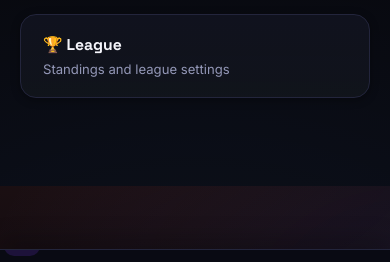
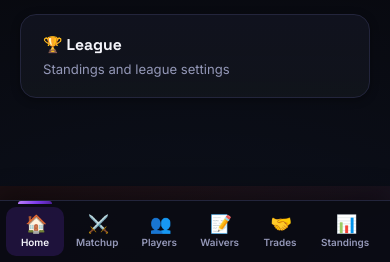
Before and after one commit to cmohalloran11-cell/rivyl, a Flask app: page /leagues/1/home in a window 390 px wide. Shown: the part 658-920 px from the top of the page. Run offline with Flask 3, Linux system fonts and the light colour scheme; a database or web service that is not in the repository returns one stand-in record (values such as "Sample title"); some libraries are stand-ins or nearby versions.

Commit message:
Fix mobile nav (was completely invisible) and horizontal page overflow
User asked to check the site on mobile -- found two real, live bugs, both
now fixed and verified at 375px width.

1. The entire bottom nav bar was invisible. base.html wraps
   {% block league_nav %} in <nav class="league-tabs">, and the
   league_tabs() macro ALSO wrapped its own output in a second
   <nav class="league-tabs"> -- a pre-existing structural duplication that
   happened to render fine on desktop (plain flex flow) but broke outright
   on mobile, where that class gets position:fixed/bottom:0 treatment:
   applied to two nested elements, it collapsed to a 13px-tall strip pinned
   1800px below the actual viewport. Fixed by removing the macro's own
   wrapper -- base.html's is the only one now.

   Also converted the strip itself from a squeeze-everything-into-one-row
   layout (built when the nav had ~7 items) to a horizontally-scrolling one,
   since it now has 11 after this session's page additions -- explicitly
   the platform spec's own sanctioned mobile pattern ("horizontal scrolling
   tabs"), not a workaround. Added a small inline script to scroll the
   active tab into view on load, since e.g. landing on Standings (tab 8 of
   11) with an unscrolled strip would show no indication of where you are.

2. Several pages panned the whole page body sideways on narrow viewports
   instead of scrolling their table in place -- .teams-table is used bare
   (no wrapping scroll container) in league_home, standings, matchup, team,
   player_profile, and waivers. Rather than add a wrapper div to each of
   those six templates individually, gave .teams-table itself a mobile
   fallback: display:block + overflow-x:auto so the table hosts its own
   horizontal scrollbar. Needed !important on overflow-x specifically --
   the base .teams-table rule (later in the cascade, for an unrelated
   reason: clipping rounded corners) sets the shorthand overflow:hidden,
   which otherwise wins on source order despite the media query.

Verified at 375px on: league home, standings (scrolled a table horizontally
and confirmed the page itself never moved), waivers, draft results, team,
matchup, draft room, and insights -- zero horizontal page overflow on any
of them, nav visible and legible with the active tab scrolled into view on
each. Desktop sidebar confirmed unchanged (same visual result, just one
fewer redundant DOM element).

Co-Authored-By: Claude Sonnet 5 <noreply@anthropic.com>

```diff
--- a/static/style.css
+++ b/static/style.css
@@ -290,8 +290,12 @@ button, .btn, .btn-small, input, select {
     left: 0;
     right: 0;
     flex-direction: row;
-    justify-content: space-around;
-    padding: 6px 4px;
+    justify-content: flex-start;
+    overflow-x: auto;
+    overflow-y: hidden;
+    -webkit-overflow-scrolling: touch;
+    scrollbar-width: none;
+    padding: 6px 6px;
     border-top: 1px solid var(--border);
     background: rgba(10, 11, 20, 0.94);
     backdrop-filter: blur(10px);
@@ -299,17 +303,29 @@ button, .btn, .btn-small, input, select {
     box-shadow: 0 -6px 24px rgba(0, 0, 0, 0.4);
     z-index: 45;
   }
+  .league-tabs::-webkit-scrollbar { display: none; }
   .league-tab {
     flex-direction: column;
     gap: 2px;
-    padding: 6px 4px 8px;
+    padding: 6px 10px 8px;
     font-size: 0.62rem;
-    flex: 1;
+    flex: 0 0 auto;
+    min-width: 58px;
     text-align: center;
   }
   .league-tab-active::before { left: 20%; right: 20%; top: -6px; bottom: auto; width: auto; height: 3px; border-radius: 3px 3px 0 0; }
   .league-tab-icon { font-size: 1.1rem; }
   body { padding-bottom: 70px; }
+
+  /* Fallback for any .teams-table not already sitting inside a
+     .table-scroll/.player-table-wrap container -- auto-layout tables grow
+     past width:100% when content demands it, so the table itself can just
+     host the horizontal scrollbar directly instead of forcing the page
+     body to pan sideways. !important on overflow-x only: the base
+     .teams-table rule below this media query in the cascade sets the
+     shorthand overflow:hidden (to clip rounded corners), which would
+     otherwise win on source order alone and silently defeat this. */
+  .teams-table { display: block; overflow-x: auto !important; -webkit-overflow-scrolling: touch; max-width: 100%; }
 }
 
 /* ---- Page shell ---- */
@@ -955,7 +971,7 @@ input:focus, select:focus, textarea:focus {
 
 /* ---- Player rows (roster / players list) ---- */
 
-.player-table-wrap { max-height: calc(100vh - 420px); min-height: 260px; overflow-y: auto; border-radius: var(--radius-lg); }
+.player-table-wrap { max-height: calc(100vh - 420px); min-height: 260px; overflow-y: auto; overflow-x: auto; border-radius: var(--radius-lg); }
 
 .draft-chat-feed {
   max-height: calc(100vh - 420px);
--- a/templates/_macros.html
+++ b/templates/_macros.html
@@ -1,5 +1,8 @@
 {% macro league_tabs(league, my_team_id, active) %}
-<nav class="league-tabs">
+{# base.html already wraps {% block league_nav %} in <nav class="league-tabs">
+   -- this macro must NOT add a second one, or the mobile fixed bottom-bar
+   CSS (which targets .league-tabs directly) ends up applied to two nested
+   elements and collapses to a near-zero-height strip pinned off-screen. #}
   <a class="league-tab {% if active == 'home' %}league-tab-active{% endif %}"
      href="{{ url_for('home_page', league_id=league['id']) }}"><span class="league-tab-icon">🏠</span> Home</a>
   {% if my_team_id %}
@@ -26,7 +29,6 @@
      href="{{ url_for('league_messages', league_id=league['id']) }}"><span class="league-tab-icon">💬</span> Chat</a>
   <a class="league-tab {% if active == 'league' %}league-tab-active{% endif %}"
      href="{{ url_for('league_home', league_id=league['id']) }}"><span class="league-tab-icon">🏆</span> League</a>
-</nav>
 {% endmacro %}
 
 {% macro player_face(p, size='sm') %}
--- a/templates/base.html
+++ b/templates/base.html
@@ -60,5 +60,15 @@
       </main>
     </div>
   </div>
+  <script>
+    // On the mobile horizontally-scrolling nav strip, bring the active tab
+    // into view -- otherwise landing on e.g. Standings (tab 8 of 11) shows
+    // an unscrolled Home-first strip with no visible indication of where
+    // you actually are.
+    (function () {
+      var active = document.querySelector('.league-tabs .league-tab-active');
+      if (active) active.scrollIntoView({ block: 'nearest', inline: 'center' });
+    })();
+  </script>
 </body>
 </html>
```
